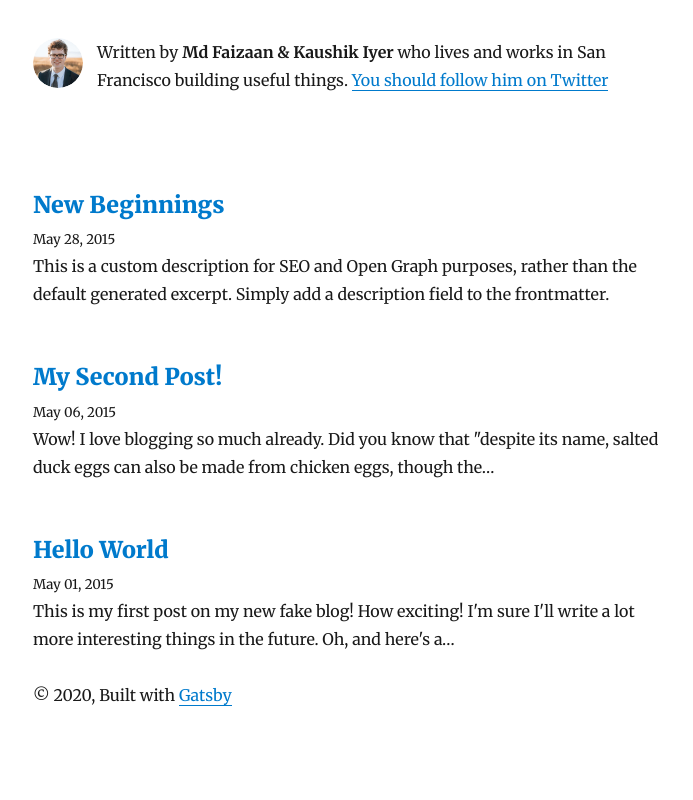
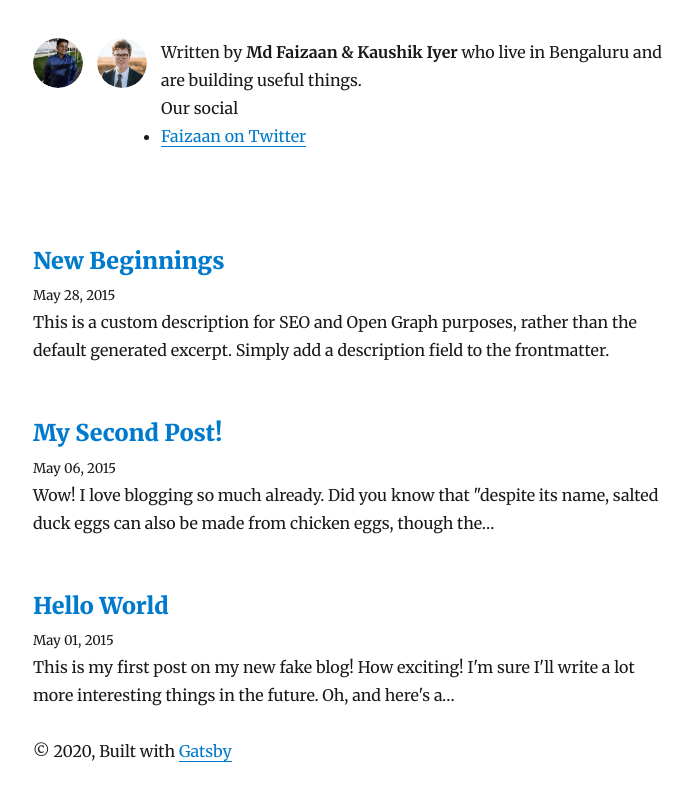
Before and after one commit to npmsprettymagical/npmsprettymagical, a Gatsby site: page / in a window 1280 px wide. Shown: the part 102-902 px from the top of the page, without its empty margins (292-985 px from the left). Before the commit the page ends 853 px from the top, so only its background shows below. Built offline with nearby package versions, Linux system fonts and the light colour scheme; Gatsby itself is replaced by a stand-in of ours; some packages are replaced by stand-ins of ours.

Commit message:
update images

```diff
--- a/gatsby-config.js
+++ b/gatsby-config.js
@@ -3,10 +3,7 @@ module.exports = {
     title: `npm's pretty magical`,
     author: `Md Faizaan & Kaushik Iyer`,
     description: `npm's pretty magical`,
-    siteUrl: `https://npmsprettymagical.com/`,
-    social: {
-      twitter: `aulisius_`,
-    },
+    siteUrl: `https://npmsprettymagical.com/`
   },
   plugins: [
     {
@@ -66,7 +63,6 @@ module.exports = {
         icon: `content/assets/gatsby-icon.png`,
       },
     },
-    `gatsby-plugin-offline`,
     `gatsby-plugin-react-helmet`,
     {
       resolve: `gatsby-plugin-typography`,
--- a/src/components/bio.js
+++ b/src/components/bio.js
@@ -14,7 +14,14 @@ import { rhythm } from "../utils/typography"
 const Bio = () => {
   const data = useStaticQuery(graphql`
     query BioQuery {
-      avatar: file(absolutePath: { regex: "/profile-pic.jpg/" }) {
+      faizaan: file(absolutePath: { regex: "/faizaan.jpg/" }) {
+        childImageSharp {
+          fixed(width: 50, height: 50) {
+            ...GatsbyImageSharpFixed
+          }
+        }
+      }
+      kaushik: file(absolutePath: { regex: "/profile-pic.jpg/" }) {
         childImageSharp {
           fixed(width: 50, height: 50) {
             ...GatsbyImageSharpFixed
@@ -24,42 +31,46 @@ const Bio = () => {
       site {
         siteMetadata {
           author
-          social {
-            twitter
-          }
         }
       }
     }
   `)
 
-  const { author, social } = data.site.siteMetadata
+  const { author } = data.site.siteMetadata
   return (
-    <div
-      style={{
-        display: `flex`,
-        marginBottom: rhythm(2.5),
-      }}
-    >
+    <div style={{ display: `flex`, marginBottom: rhythm(2.5) }}>
       <Image
-        fixed={data.avatar.childImageSharp.fixed}
-        alt={author}
+        fixed={data.faizaan.childImageSharp.fixed}
+        alt={""}
         style={{
           marginRight: rhythm(1 / 2),
           marginBottom: 0,
           minWidth: 50,
           borderRadius: `100%`,
         }}
-        imgStyle={{
-          borderRadius: `50%`,
+        imgStyle={{ borderRadius: `50%` }}
+      />
+      <Image
+        fixed={data.kaushik.childImageSharp.fixed}
+        alt={""}
+        style={{
+          marginRight: rhythm(1 / 2),
+          marginBottom: 0,
+          minWidth: 50,
+          borderRadius: `100%`,
         }}
+        imgStyle={{ borderRadius: `50%` }}
       />
       <p>
-        Written by <strong>{author}</strong> who lives and works in San
-        Francisco building useful things.
-        {` `}
-        <a href={`https://twitter.com/${social.twitter}`}>
-          You should follow him on Twitter
-        </a>
+        Written by <strong>{author}</strong> who live in Bengaluru and are
+        building useful things.
+        <br/>
+        Our social
+        <ul>
+          <li>
+            <a href={`https://twitter.com/aulisius_`}>Faizaan on Twitter</a>
+          </li>
+        </ul>
       </p>
     </div>
   )
```
Also changed, not shown: content/assets/faizaan.jpg (added).
